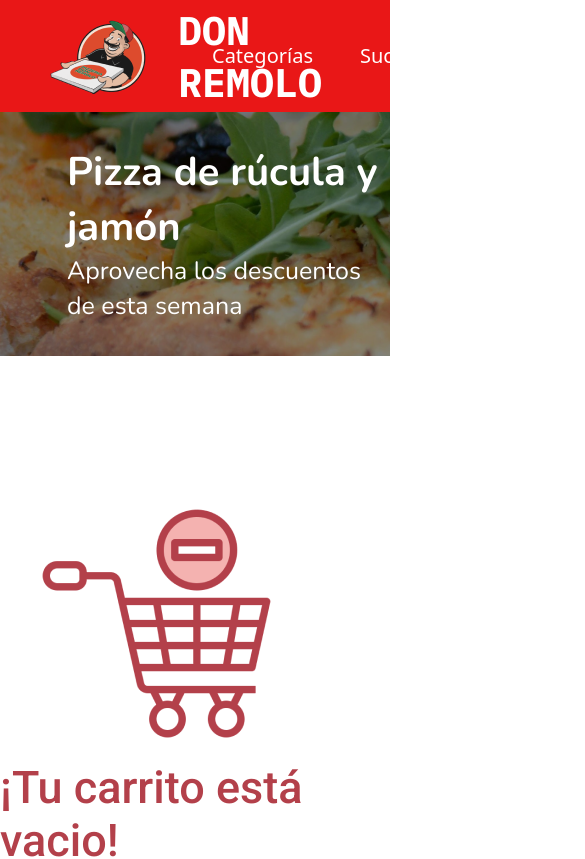
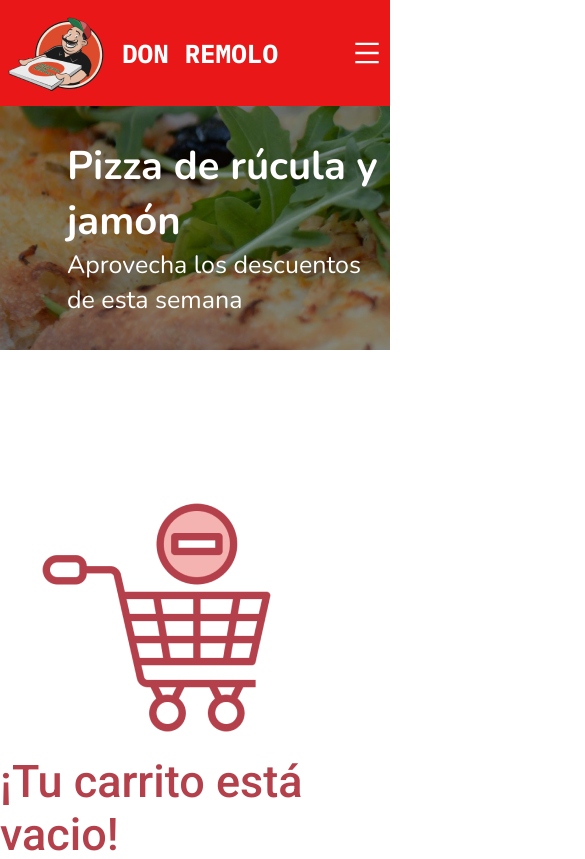
Before and after one commit to ProJuniors/pizzeria-don-remolo-frontend, a React (Vite) app: page /cart in a window 390 px wide. Shown: the top 859 px of the page, 585 px wide, since content can reach past the window. Built offline with nearby package versions, Linux system fonts and the light colour scheme; a web font is replaced by a local one.

Commit message:
Progress in adapting the application to mobile view.

```diff
--- a/src/PizzeriaApp/components/Banner/index.jsx
+++ b/src/PizzeriaApp/components/Banner/index.jsx
@@ -1,7 +1,7 @@
+import { HashLink } from 'react-router-hash-link';
 import { useEffect } from 'react';
 import { Autoplay } from 'swiper';
 import { Swiper, SwiperSlide } from 'swiper/react';
-
 // eslint-disable-next-line import/no-unresolved
 import 'swiper/css';
 import useShoppingCartStore from '../../../hooks/useShoppingCartStore';
@@ -23,26 +23,31 @@ export default function Banner() {
       {carousel.map((element) => (
         <SwiperSlide key={element}>
           <div
-            className="before:content-['*'] before:absolute before:top-0 before:left-0 before:flex before:w-full before:h-full before:bg-black/60 before:z-10 justify-center bg-no-repeat bg-cover bg-center w-full h-[820px] "
+            className="before:content-[' '] before:absolute before:top-0 before:left-0 before:flex before:w-full before:h-[calc(100vh-106px)] before:bg-black/60  justify-center bg-no-repeat bg-cover bg-center w-full h-[calc(100vh-106px)] max-h-[800px]"
             style={{ backgroundImage: `url(${element})` }}
           />
 
           {/* <img className="w-full object-cover relative" src={element} alt={element} /> */}
         </SwiperSlide>
       ))}
-      <div className="ml-[160px] max-w-[650px] text-white absolute top-[35%] z-10">
+      <div className="ml-8 md:ml-[160px] max-w-[650px] text-white absolute top-[15%] z-[1]">
         <h2 className=" font-semibold text-[46px] leading-[72px] mb-5">
           Compra desde la comodidad de tu casa
         </h2>
         <p className=" font-normal text-[25px] leading-[37.5px] mb-9">
           Elegí la comida que más te guste, confirmá y pedí.
         </p>
-        <a
-          href="#categories"
-          className="font-semibold text-sm leading-[30px] underline decoration-white"
+        <HashLink
+          scroll={(el) => el.scrollIntoView({ behavior: 'smooth', block: 'start' })}
+          to="/#categories"
         >
-          Mirá nuestro catálogo
-        </a>
+          <button
+            className="font-semibold text-base leading-[30px] underline decoration-white"
+            type="button"
+          >
+            Mirá nuestro catálogo
+          </button>
+        </HashLink>
       </div>
     </Swiper>
   );
--- a/src/PizzeriaApp/components/Categories/CategoryButton.jsx/index.jsx
+++ b/src/PizzeriaApp/components/Categories/CategoryButton.jsx/index.jsx
@@ -3,7 +3,7 @@ import React from 'react';
 function CategoryButton({ categories, show }) {
   const { name } = categories;
   const { active, setActive } = show;
-  const generalStyle = `font-Poppins w-[290px] h-[109px] rounded-[60px] drop-shadow-[0px_8px_4px_rgba(0,0,0,0.3)] text-[25px] font-normal`;
+  const generalStyle = `font-Poppins p-2 rounded-[60px] drop-shadow-[0px_8px_4px_rgba(0,0,0,0.3)] text-[15px] font-normal`;
   const bgWhite = ` ${generalStyle} bg-white`;
   const bgBlack = `${generalStyle} bg-black text-white`;
   return (
--- a/src/PizzeriaApp/components/Categories/CategoryProducts/CardProduct.js/index.jsx
+++ b/src/PizzeriaApp/components/Categories/CategoryProducts/CardProduct.js/index.jsx
@@ -12,7 +12,7 @@ const index = ({ product }) => {
   return (
     <div className="w-full flex flex-col max-w-[352px] shadow-[0px_8px_4px_rgba(0,0,0,0.25)]">
       <img
-        className="w-full h-[253px] object-contain"
+        className="w-full h-[253px] object-cover"
         src={product.urlImage}
         alt={product.productName}
       />
--- a/src/PizzeriaApp/components/Categories/CategoryProducts/ProductsSection/index.jsx
+++ b/src/PizzeriaApp/components/Categories/CategoryProducts/ProductsSection/index.jsx
@@ -17,7 +17,7 @@ const index = ({ show }) => {
   }
 
   return (
-    <div className="grid w-full grid-cols-3 gap-[32px]">
+    <div className="grid w-full grid-cols-1 md:grid-cols-3 gap-[32px]">
       {data.products
         .filter((product) => product.category === active.name)
         // eslint-disable-next-line no-shadow
--- a/src/PizzeriaApp/components/Categories/CategoryProducts/index.jsx
+++ b/src/PizzeriaApp/components/Categories/CategoryProducts/index.jsx
@@ -2,8 +2,8 @@ import React from 'react';
 import ProductSection from './ProductsSection';
 
 const index = ({ show }) => (
-  <div id="products" className="w-full px-[97px]">
-    <h3 className="mt-[136px] mb-[82px] text-[35px] font-medium font-Roboto">Catálogo</h3>
+  <div id="products" className="w-full">
+    <h3 className="mt-[50px] mb-[30px] text-[30px] font-medium font-Roboto">Catálogo</h3>
     <ProductSection show={show} />
   </div>
 );
--- a/src/PizzeriaApp/components/Categories/index.jsx
+++ b/src/PizzeriaApp/components/Categories/index.jsx
@@ -7,14 +7,14 @@ import CategoryProducts from './CategoryProducts';
 export default function Category() {
   const [active, setActive] = useState(buttonIcons[0]);
   return (
-    <div id="categories" className="w-full px-[63px] mb-[154px]">
+    <div id="categories" className="w-full px-[22px] mb-[154px]">
       <h2 className="font-Poppins font-medium text-[30px] text-black mb-[30px]">
         ¿Qué te gustaría comer hoy?
       </h2>
-      <h3 className="font-Poppins font-medium text-[20px] mb-[51px]">
+      <h3 className="font-Poppins font-medium text-[20px] mb-[40px]">
         Mira las distintas categorías
       </h3>
-      <div className="w-full flex gap-[53px]">
+      <div className="flex gap-1">
         {buttonIcons.map((btn, index) => {
           const key = `icon-${index}`;
           return <CategoryButton key={key} categories={btn} show={{ active, setActive }} />;
--- a/src/PizzeriaApp/components/Promotion/PromotionCard/index.jsx
+++ b/src/PizzeriaApp/components/Promotion/PromotionCard/index.jsx
@@ -9,7 +9,7 @@ export default function PromotionCard({ favorite }) {
   };
 
   return (
-    <div className="relative w-full h-[400px] rounded-[5px] overflow-hidden group">
+    <div className="relative rounded-[5px] overflow-hidden group">
       <img
         className="w-full h-full object-center object-cover rounded-[5px] hover:scale-125"
         src={favorite.urlImage}
--- a/src/PizzeriaApp/components/Promotion/index.jsx
+++ b/src/PizzeriaApp/components/Promotion/index.jsx
@@ -10,12 +10,12 @@ export default function Promotions() {
   const { data, loaded } = useShoppingCartStore();
 
   return (
-    <div className="w-full px-[64px] mb-[131px]">
-      <h3 className="mb-[60px] mt-[64px] font-Poppins font-medium text-3xl">
+    <div className="w-full px-[22px] mb-[50px]">
+      <h3 className="mb-[34px] mt-[34px] font-Poppins font-medium text-2xl">
         ¡Aprovecha las promociones de la semana!
       </h3>
 
-      <Swiper slidesPerView={3} spaceBetween={50} navigation={true} modules={[Navigation]}>
+      <Swiper slidesPerView={1} spaceBetween={50} navigation={true} modules={[Navigation]}>
         {loaded &&
           data.favorites.map((favorite) => (
             <SwiperSlide key={`promotions-${favorite.id}`}>
--- a/src/PizzeriaApp/routes/PizzeriaRoutes.jsx
+++ b/src/PizzeriaApp/routes/PizzeriaRoutes.jsx
@@ -10,7 +10,7 @@ import { Toaster } from 'react-hot-toast';
 
 export default function PizzeriaRoutes() {
   return (
-    <div className="max-w-[1440px] m-auto">
+    <div className="max-w-[2560px] m-auto">
       <Navbar />
       <Toaster
         position="top-top-right"
--- a/src/ui/components/Navbar.jsx
+++ b/src/ui/components/Navbar.jsx
@@ -4,29 +4,36 @@ import { useEffect, useState } from 'react';
 import logo from '../../assets/logos/logo.png';
 import shoppingCartIcon from '../../assets/icons/icon-shopping-cart.svg';
 import useShoppingCartStore from '../../hooks/useShoppingCartStore';
+import { AiOutlineMenu, AiOutlineClose } from 'react-icons/ai';
 
 export default function Navbar() {
   const { cart } = useShoppingCartStore();
 
   const [totalProduct, setTotalProducts] = useState(0);
+  const [openMenu, setOpenMenu] = useState(true);
 
   useEffect(() => {
     setTotalProducts(cart.reduce((total, product) => product.quantity + total, 0));
   }, [cart]);
 
   return (
-    <div className="bg-primary flex justify-between items-center w-full h-[112px] max-w-[1440px]">
+    <nav className="bg-primary flex justify-between items-center py-2">
       <Link to="/">
-        <div className="flex justify-between items-center gap-[18px] ml-[50px]">
-          <img src={logo} alt="Logo don remolo" className="navbar-logo" />
-          <h3 className="font-IBM-Plex-Mono font-bold text-[40px] leading-[52px] text-white">
+        <div className="flex justify-between items-center gap-1 ml-2">
+          <img src={logo} alt="Logo don remolo" className="navbar-logo " />
+          <h3 className="font-IBM-Plex-Mono font-bold text-[26px] md:text-[32px] text-white">
             DON REMOLO
           </h3>
         </div>
       </Link>
-      <div className="flex justify-center items-center gap-[47px] mr-[34px]">
-        <ul className="flex justify-center items-center gap-[47px] list-none">
-          <li className="no-underline not-italic font-normal text-xl text-white">
+
+      <div>
+        <ul
+          className={`md:flex md:items-center md:gap-5 bg-white md:bg-primary md:pb-0 absolute md:static md:z-auto z-[2] left-0 w-full md:w-auto md:pl-0 pl-9 ${
+            openMenu ? 'top-[-136px]' : 'top-[106px]'
+          }`}
+        >
+          <li className="no-underline not-italic font-normal text-xl md:text-white text-black">
             <HashLink
               scroll={(el) => el.scrollIntoView({ behavior: 'smooth', block: 'start' })}
               to="/#categories"
@@ -35,21 +42,38 @@ export default function Navbar() {
             </HashLink>
           </li>
           <Link to="/sucursales">
-            <li className="no-underline not-italic font-normal text-xl text-white">Sucursales</li>
+            <li className="no-underline not-italic font-normal text-xl md:text-white text-black">
+              Sucursales
+            </li>
           </Link>
           <Link to="/contactanos">
-            <li className="no-underline not-italic font-normal text-xl text-white">Contactanos</li>
+            <li className="no-underline not-italic font-normal text-xl md:text-white text-black">
+              Contactanos
+            </li>
+          </Link>
+          <Link className="hidden md:flex" to="/cart">
+            <div className="md:justify-center md:mr-3 md:items-center bg-secondary md:py-[18px] md:px-[18px] md:rounded-[15px] relative">
+              <img className="w-6 h-6 block" src={shoppingCartIcon} alt="Shopping Cart" />
+              {totalProduct < 1 ? (
+                ''
+              ) : (
+                <div className="rounded-full w-[22px] h-[22px] bg-white absolute top-0 right-0 flex justify-center items-center">
+                  <span className="not-italic font-normal text-xs text-black leading-none">
+                    {totalProduct > 99 ? '99+' : totalProduct}
+                  </span>
+                </div>
+              )}
+            </div>
           </Link>
         </ul>
-        <Link to="/cart">
-          <div className="flex justify-center items-center bg-secondary py-[12px] px-[30px] rounded-[15px] gap-[15.12px]">
-            <img className="w-[19.6px] h-[19.98px]" src={shoppingCartIcon} alt="Shopping Cart" />
-            <span className="not-italic font-normal text-xl text-white">
-              Ver carrito {totalProduct > 99 ? '99+' : totalProduct}
-            </span>
-          </div>
-        </Link>
       </div>
-    </div>
+      <button
+        onClick={() => setOpenMenu(!openMenu)}
+        className="md:hidden cursor-pointer text-3xl mr-2 text-white font-black flex"
+        type="button"
+      >
+        {openMenu ? <AiOutlineMenu /> : <AiOutlineClose />}
+      </button>
+    </nav>
   );
 }
```
